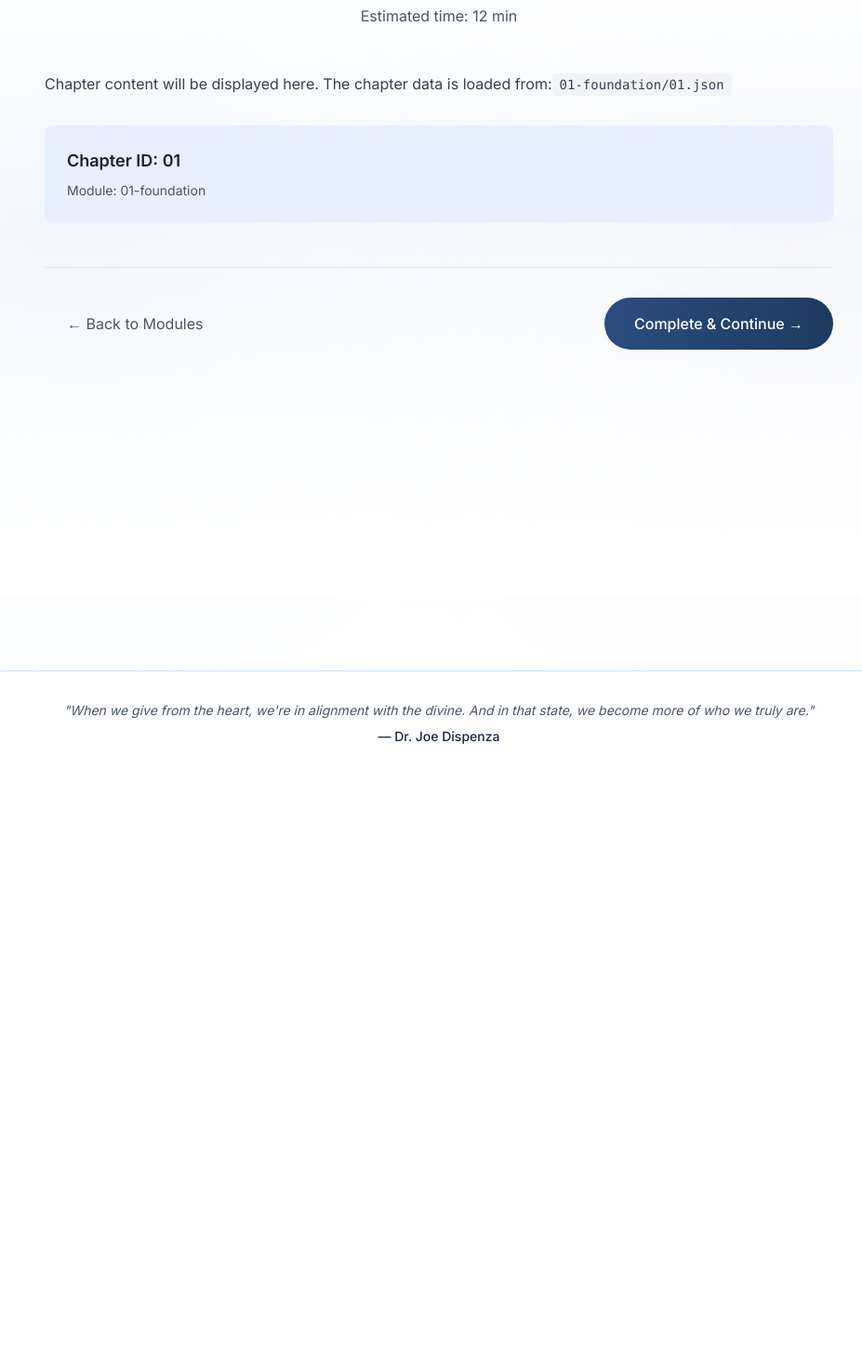
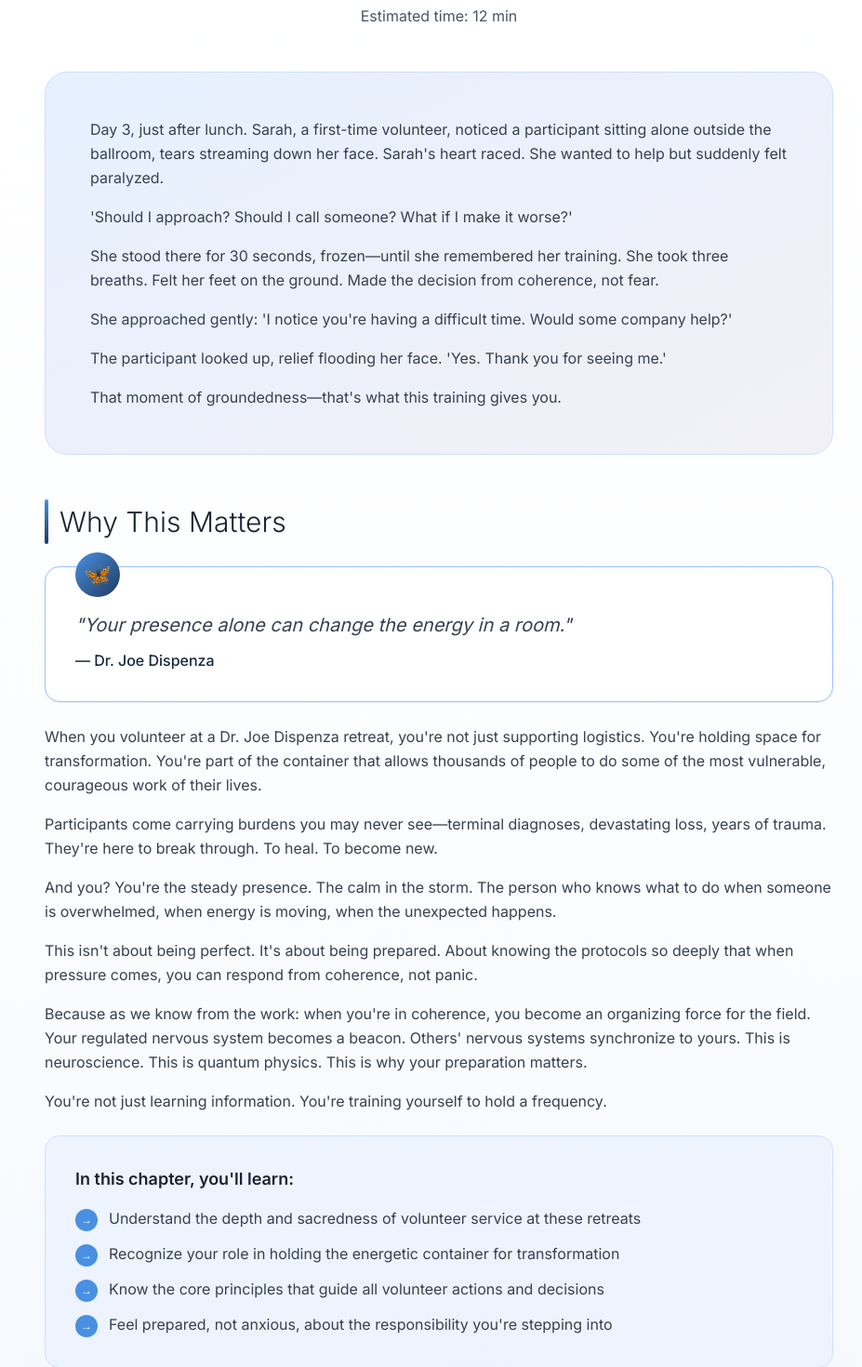
Before and after one commit to stalex444/enc-vol-learning, a Next.js app: page /learn/01-foundation/01 in a window 1280 px wide. Shown: the part 240-1710 px from the top of the page at 93% size, without its empty margins (168-1095 px from the left). Before the commit the page ends 1074 px from the top, so only its background shows below. Built offline with nearby package versions, Linux system fonts and the light colour scheme.

Commit message:
Render actual chapter content from JSON files

```diff
--- a/app/learn/[moduleId]/[chapterId]/page.tsx
+++ b/app/learn/[moduleId]/[chapterId]/page.tsx
@@ -4,7 +4,6 @@
 import { useRouter } from 'next/navigation';
 import { useLearningStore } from '@/lib/store';
 import { getChapterContent, getNextChapter } from '@/lib/content-loader';
-import { ChapterContent } from '@/components/learning/ChapterContent';
 import { motion } from 'framer-motion';
 import { ChevronLeft, Loader2 } from 'lucide-react';
 
@@ -126,20 +125,115 @@
           </p>
         </div>
 
-        {/* Simple content display - you can enhance this later */}
-        <div className="prose prose-lg max-w-none">
-          <p className="text-gray-700 leading-relaxed mb-8">
-            Chapter content will be displayed here. The chapter data is loaded from:
-            <code className="text-sm bg-gray-100 px-2 py-1 rounded">
-              {params.moduleId}/{params.chapterId}.json
-            </code>
-          </p>
+        {/* Phase 1: Prime - Story & Why This Matters */}
+        {chapterData.phase1_prime && (
+          <div className="space-y-12 mb-16">
+            {/* Story */}
+            {chapterData.phase1_prime.story && (
+              <motion.div
+                initial={{ opacity: 0, y: 20 }}
+                animate={{ opacity: 1, y: 0 }}
+                className="bg-gradient-to-br from-primary-50 to-sacred-violet/10 rounded-3xl p-8 md:p-12 border border-primary-100"
+              >
+                <div className="prose prose-lg max-w-none">
+                  {chapterData.phase1_prime.story.content.split('\n\n').map((paragraph: string, i: number) => (
+                    <p key={i} className="text-gray-700 leading-relaxed mb-4 last:mb-0">
+                      {paragraph}
+                    </p>
+                  ))}
+                </div>
+              </motion.div>
+            )}
 
-          <div className="bg-primary-50 rounded-lg p-6 mb-8">
-            <h3 className="text-lg font-semibold mb-2">Chapter ID: {chapterData.id}</h3>
-            <p className="text-sm text-gray-600">Module: {chapterData.moduleId}</p>
+            {/* Why This Matters */}
+            {chapterData.phase1_prime.whyThisMatters && (
+              <div className="space-y-6">
+                <div className="flex items-center gap-3">
+                  <div className="w-1 h-12 bg-gradient-to-b from-primary-400 to-primary-600 rounded-full" />
+                  <h2 className="text-3xl font-light text-primary-900">Why This Matters</h2>
+                </div>
+
+                {/* Quote */}
+                <div className="relative bg-white rounded-2xl p-8 border border-primary-200 shadow-sm">
+                  <div className="absolute -top-4 left-8 w-12 h-12 bg-gradient-to-br from-primary-400 to-primary-600 rounded-full flex items-center justify-center text-white text-2xl">
+                    🦋
+                  </div>
+                  <blockquote className="text-xl italic text-gray-700 mb-3 mt-4">
+                    "{chapterData.phase1_prime.whyThisMatters.quote}"
+                  </blockquote>
+                  <p className="text-primary-700 font-medium">
+                    — {chapterData.phase1_prime.whyThisMatters.author}
+                  </p>
+                </div>
+
+                {/* Content */}
+                <div className="prose prose-lg max-w-none">
+                  {chapterData.phase1_prime.whyThisMatters.content.split('\n\n').map((paragraph: string, i: number) => (
+                    <p key={i} className="text-gray-700 leading-relaxed mb-4">
+                      {paragraph}
+                    </p>
+                  ))}
+                </div>
+
+                {/* Learning Objectives */}
+                {chapterData.phase1_prime.learningObjectives && (
+                  <div className="bg-primary-50/50 rounded-2xl p-8 border border-primary-100">
+                    <h3 className="text-lg font-semibold text-primary-900 mb-4">
+                      In this chapter, you'll learn:
+                    </h3>
+                    <ul className="space-y-3">
+                      {chapterData.phase1_prime.learningObjectives.map((objective: string, i: number) => (
+                        <li key={i} className="flex items-start gap-3">
+                          <div className="w-6 h-6 rounded-full bg-primary-400 flex items-center justify-center flex-shrink-0 mt-0.5">
+                            <span className="text-white text-xs">→</span>
+                          </div>
+                          <span className="text-gray-700">{objective}</span>
+                        </li>
+                      ))}
+                    </ul>
+                  </div>
+                )}
+              </div>
+            )}
           </div>
-        </div>
+        )}
+
+        {/* Phase 2: Immerse - Main Content Sections */}
+        {chapterData.phase2_immerse?.sections && (
+          <div className="space-y-12 mb-16">
+            <div className="flex items-center gap-3 mb-8">
+              <div className="w-1 h-12 bg-gradient-to-b from-primary-400 to-primary-600 rounded-full" />
+              <h2 className="text-3xl font-light text-primary-900">Deep Dive</h2>
+            </div>
+
+            {chapterData.phase2_immerse.sections.map((section: any, index: number) => (
+              <div key={index} className="space-y-6">
+                <h3 className="text-2xl font-light text-primary-900">
+                  {section.title}
+                </h3>
+
+                <div className="prose prose-lg max-w-none">
+                  {section.content.split('\n\n').map((paragraph: string, i: number) => (
+                    <p key={i} className="text-gray-700 leading-relaxed mb-4">
+                      {paragraph}
+                    </p>
+                  ))}
+                </div>
+
+                {section.pullQuote && (
+                  <div className="my-8 pl-8 border-l-4 border-primary-400">
+                    <blockquote className="text-2xl font-light italic text-gray-700 mb-2">
+                      "{section.pullQuote.text}"
+                    </blockquote>
+                    <p className="text-primary-700 font-medium">
+                      — {section.pullQuote.author}
+                    </p>
+                  </div>
+                )}
+              </div>
+            ))}
+          </div>
+        )}
 
         {/* Navigation buttons */}
         <div className="flex justify-between items-center mt-12 pt-8 border-t border-gray-200">
```
